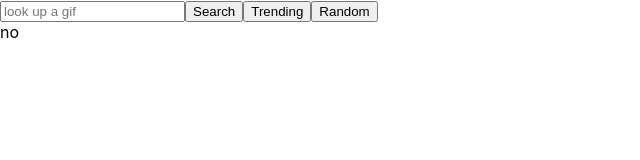
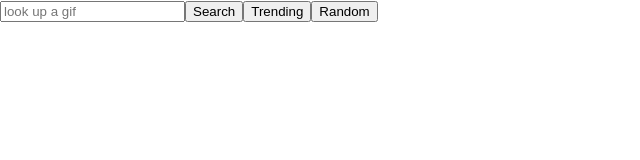
Before and after one commit to ruiminxu/gifyAPI, a React (Create React App) app: page / in a window 1280 px wide. Shown: the top 160 px of the page, without its empty margins (0-640 px from the left). Built offline with nearby package versions, Linux system fonts and the light colour scheme.

Commit message:
try again

```diff
--- a/package.json
+++ b/package.json
@@ -19,7 +19,7 @@
     "test": "react-scripts test",
     "eject": "react-scripts eject",
     "predeploy": "npm run build",
-  "deploy": "gh-pages -d build"
+    "deploy": "gh-pages -d build"
   },
   "eslintConfig": {
     "extends": [
--- a/src/App.js
+++ b/src/App.js
@@ -54,16 +54,12 @@ export default class App extends Component{
       const completeUrl = urlPart1 + urlPart3 + key;
       try {
         let gif = await axios.get(completeUrl);
-        this.setState({ randomGif: gif['data']['data'], isLoading: false});
+        this.setState({ randomGif: [gif['data']['data']], isLoading: false});
       } catch (error) {
         console.error(error);
       }
     }
 
-    async componentDidMount() {
-
-
-    }
 
     render()
     {
--- a/src/Component/searchField.jsx
+++ b/src/Component/searchField.jsx
@@ -36,11 +36,10 @@ export default class SearchField extends Component{
         this.setState({
             isClicked: true
         })
-
-
     }
 
-    render(){
+    render()
+    {
         return(
             <div className = "searchBoxContainer">
 
@@ -51,23 +50,13 @@ export default class SearchField extends Component{
                 <button onClick = {this.handleRandomInput}>Random</button>
 
                 {
-                    this.state.isClicked && !this.props.loading?
-                    <div>
+                    this.props.randomGifS.map((gif) =>{
+                        return(
+                            <GifCard name = {gif.id} source = {gif.images.original.url}/>
+                        );
+                    })
+                }
 
-                    {
-                        // Object.keys(this.props.randomGifS.images.original).map((key) =>{
-                        //     console.log(key)
-                        // })
-                        console.log(this.props.randomGifS)
-                    }
-
-                    </div> :
-                    <div>
-
-                            no
-
-                    </div>
-                }
             </div>
         );
     }
```
Also changed, not shown: 1 other file (tests, documents, lock files or other folders).
